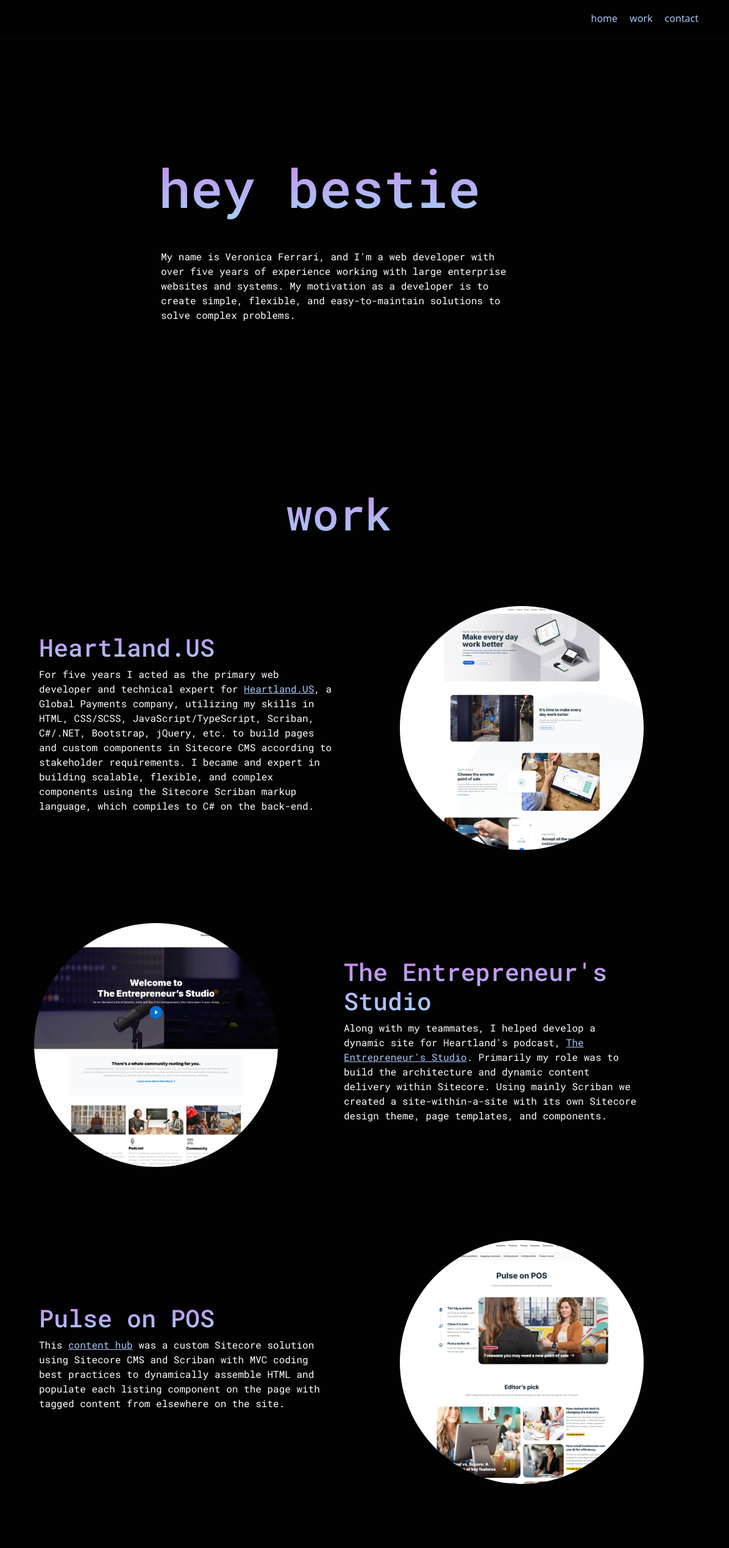
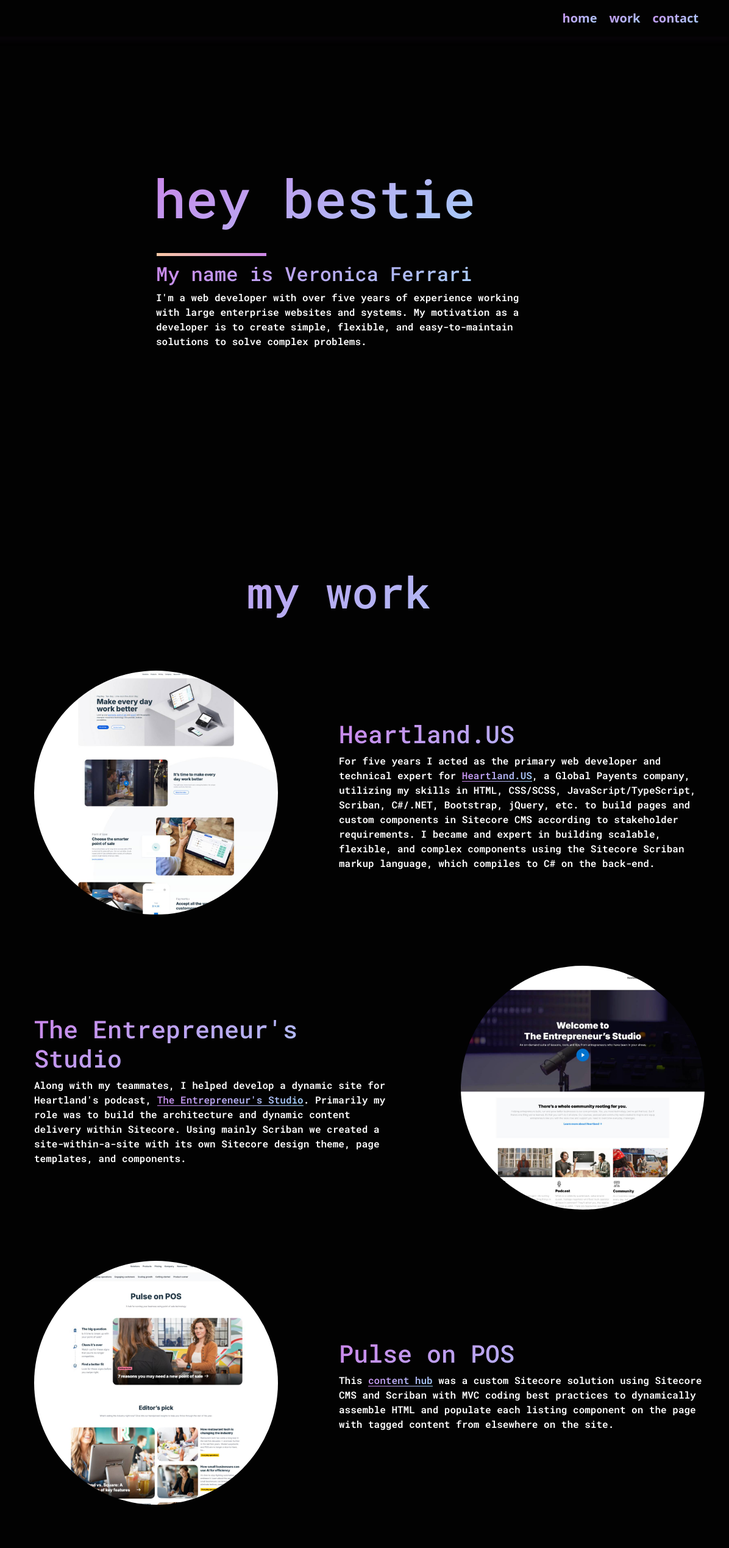
Before and after one commit to voenyx/vferrari.dev, a plain HTML site: page index.html in a window 1280 px wide. Shown: the top 2539 px of the page at 61% size, 84-1280 px from the left. Drawn offline with nearby package versions, Linux system fonts and the light colour scheme.

Commit message:
mobile and ready-to-launch styles

```diff
--- a/css/main.css
+++ b/css/main.css
@@ -1,4 +1,7 @@
 @import './reset.css';
+@import './variables.css';
+
+/* variables */
 
 /* main */
 
@@ -29,33 +32,37 @@
 nav,
 footer,
 .content-wrapper {
-  padding: 0 40px;
+  padding-left: 20px;
+  padding-right: 20px;
   max-width: 1300px;
   margin: auto;
 }
 
+footer,
+section:not(:first-child) {
+  padding-top: 40px;
+}
+
+footer {
+  padding-bottom: 40px;
+}
+
 #home {
   height: 100dvh;
+  padding-top: 60px;
 }
 
 .project {
-  padding: 60px 0;
+  padding: 30px 0;
   align-items: center;
 }
 
 .project img {
   width: 100%;
-  max-width: 100%;
+  max-width: 400px;
+  margin: 0 auto;
   height: auto;
   border-radius: 100%;
-}
-
-.project:nth-child(even) .img-container {
-  order: 2;
-}
-
-.project:nth-child(even) .txt-container {
-  order: 1;
 }
 
 /* text */
@@ -71,52 +78,94 @@
   color: white;
 }
 
+p,
+a {
+  font-weight: 600;
+}
+
 h1,
 h2,
-h3 {
-  background: linear-gradient(179deg, #cb85ea, #a2d5fb);
+h3,
+a,
+.text-gradient {
+  background: var(--gradient);
+  color: transparent;
+  background-clip: text;
   -webkit-background-clip: text;
+}
+
+a:hover {
+  background: var(--gradient-reverse);
   background-clip: text;
-  color: transparent;
+  -webkit-background-clip: text;
 }
 
 h1 {
-  font-size: 5.5rem;
-  margin-left: -4px;
+  font-size: 3rem;
+  margin-left: -3px;
 }
 
 h2 {
-  font-size: 4.5rem;
+  font-size: 2rem;
 }
 
 h3 {
-  font-size: 2.5rem;
+  font-size: 1.5rem;
 }
 
-.text-gradient {
-  background: linear-gradient(179deg, #cb85ea, #a2d5fb);
-  -webkit-background-clip: text;
-  background-clip: text;
-  color: transparent;
+h2.intro:before {
+  display: block;
+  position: relative;
+  content: '';
+  height: 5px;
+  width: 30%;
+  top: -10px;
+  left: 1px;
+  background: var(--gradient-reverse);
+  background-clip: content-box;
+  -webkit-background-clip: content-box;
 }
 
 /* links */
 
-.nav-menu a {
-  padding: 0 10px;
+ul.nav-menu {
+  margin: 0;
+  padding: 0;
+  list-style-type: none;
 }
 
-a {
-  color: #a9c7f8;
+ul.nav-menu a {
+  padding: 0 10px;
+  font-size: 1.25rem;
 }
 
-a:hover {
-  color: #d779ea;
+a.menu-link {
+  display: block;
+  text-decoration: none;
 }
 
-.jump-link {
+a.text-link {
+  display: inline-block;
+  position: relative;
+}
+
+a.text-link:after {
   display: block;
-  text-decoration: none;
+  position: absolute;
+  content: '';
+  height: 1px;
+  width: 100%;
+  bottom: 2px;
+  left: 0;
+  background: var(--gradient);
+  background-clip: content-box;
+  -webkit-background-clip: content-box;
+}
+
+a.text-link:hover:after {
+  background: var(--gradient-reverse);
+  background-clip: content-box;
+  -webkit-background-clip: content-box;
 }
 
 .social-icon {
@@ -127,3 +176,58 @@
   width: 50px;
   height: 50px;
 }
+
+.social-icon a .hover-svg {
+  display: none;
+}
+
+.social-icon a:hover .hover-svg {
+  display: block;
+}
+
+.social-icon a:hover .default-svg {
+  display: none;
+}
+
+/* media queries */
+
+@media only screen and (min-width: 768px) {
+  nav,
+  footer,
+  .content-wrapper {
+    padding-left: 40px;
+    padding-right: 40px;
+    max-width: 1300px;
+    margin: auto;
+  }
+
+  footer,
+  section:not(:first-child) {
+    padding-top: 80px;
+  }
+
+  .project {
+    padding: 30px 0;
+  }
+
+  .project:nth-of-type(even) .img-container {
+    order: 2;
+  }
+
+  .project:nth-of-type(even) .txt-container {
+    order: 1;
+  }
+
+  h1 {
+    font-size: 5.5rem;
+    margin-left: -4px;
+  }
+
+  h2:not(.intro) {
+    font-size: 4.5rem;
+  }
+
+  h3 {
+    font-size: 2.5rem;
+  }
+}
--- a/css/reset.css
+++ b/css/reset.css
@@ -50,9 +50,6 @@
   overflow-wrap: break-word;
 }
 
-p {
-  text-wrap: pretty;
-}
 h1,
 h2,
 h3,
--- /dev/null
+++ b/css/variables.css
@@ -0,0 +1,16 @@
+:root {
+  --logo-pink: #cb85ea;
+  --logo-blue: #a2d5fb;
+  /* --pink-reverse: #cb85ea; */
+  --blue-reverse: #fbc8a2;
+  --link-color: var(--logo-blue);
+  --link-hover: var(--logo-pink);
+  /* --link-color: #a9c7f8;
+  --link-hover: #d779ea; */
+  --gradient: linear-gradient(150deg, var(--logo-pink), var(--logo-blue));
+  --gradient-reverse: linear-gradient(
+    330deg,
+    var(--logo-pink),
+    var(--blue-reverse)
+  );
+}
--- a/index.html
+++ b/index.html
@@ -3,7 +3,11 @@
   <head>
     <!-- metadata -->
     <title>Veronica Ferrari, Web Developer</title>
+    <meta
+      name="description"
+      content="Professional web developer with experience working on large enterprise websites" />
     <link rel="icon" type="image/svg+xml" href="./assets/logo.svg" />
+    <meta name="viewport" content="width=device-width, initial-scale=1" />
 
     <!-- fonts -->
     <link rel="preconnect" href="https://fonts.googleapis.com" />
@@ -31,65 +35,77 @@
             height="40"
             alt="gothic-stylized capital letter 'V' with a soft pink-to-blue color gradient" />
         </div>
-        <div class="nav-menu col-10 justify-content-end">
-          <a href="#home" class="jump-link">home</a>
-          <a href="#work" class="jump-link">work</a>
-          <a href="#contact" class="jump-link">contact</a>
-        </div>
+        <ul class="nav-menu col-10 justify-content-end">
+          <li><a href="#home" class="menu-link">home</a></li>
+          <li><a href="#work" class="menu-link">work</a></li>
+          <li><a href="#contact" class="menu-link">contact</a></li>
+        </ul>
       </nav>
     </header>
 
     <div class="content-wrapper">
       <section id="home" class="justify-content-center align-items-center">
-        <div class="col-6 px-2">
+        <div class="col-12 col-md-10 col-xl-6">
           <h1 class="mb-5">hey bestie</h1>
+          <h2 class="intro">My name is Veronica Ferrari</h2>
           <p>
-            My name is Veronica Ferrari, and I'm a web developer with over five
-            years of experience working with large enterprise websites and
-            systems. My motivation as a developer is to create simple, flexible,
-            and easy-to-maintain solutions to solve complex problems.
+            I'm a web developer with over five years of experience working with
+            large enterprise websites and systems. My motivation as a developer
+            is to create simple, flexible, and easy-to-maintain solutions to
+            solve complex problems.
           </p>
         </div>
       </section>
 
       <section id="work">
-        <h2 class="col-12 text-center mb-5">work</h2>
+        <h2 class="col-12 text-center py-5">my work</h2>
         <div class="project">
-          <div class="img-container col-4 offset-1">
+          <div class="img-container col-10 col-md-4 offset-1 pb-4">
             <img
               src="./assets/images/heartland-us.jpg"
-              width="200"
-              height="200"
+              width="400"
+              height="400"
               alt="screenshot of heartland.us" />
           </div>
-          <div class="txt-container col-5 offset-1 px-2">
+          <div class="txt-container col-12 col-md-6 offset-md-1">
             <h3>Heartland.US</h3>
             <p>
               For five years I acted as the primary web developer and technical
-              expert for <a href="https://www.Heartland.US">Heartland.US</a>, a
-              Global Payments company, utilizing my skills in HTML, CSS/SCSS,
-              JavaScript/TypeScript, Scriban, C#/.NET, Bootstrap, jQuery, etc.
-              to build pages and custom components in Sitecore CMS according to
-              stakeholder requirements. I became and expert in building
-              scalable, flexible, and complex components using the Sitecore
-              Scriban markup language, which compiles to C# on the back-end.
+              expert for
+              <a
+                href="https://www.Heartland.US"
+                class="text-link"
+                rel="noopener, noreferrer"
+                target="_blank"
+                >Heartland.US</a
+              >, a Global Payents company, utilizing my skills in HTML,
+              CSS/SCSS, JavaScript/TypeScript, Scriban, C#/.NET, Bootstrap,
+              jQuery, etc. to build pages and custom components in Sitecore CMS
+              according to stakeholder requirements. I became and expert in
+              building scalable, flexible, and complex components using the
+              Sitecore Scriban markup language, which compiles to C# on the
+              back-end.
             </p>
           </div>
         </div>
         <div class="project">
-          <div class="img-container col-4 offset-1">
+          <div class="img-container col-10 col-md-4 offset-1 pb-4">
             <img
               src="./assets/images/en-studio.jpg"
-              width="200"
-              height="200"
+              width="400"
+              height="400"
               alt="screenshot of heartland.us" />
           </div>
-          <div class="txt-container col-5 offset-1 px-2">
+          <div class="txt-container col-12 col-md-6 offset-md-1">
             <h3>The Entrepreneur's Studio</h3>
             <p>
               Along with my teammates, I helped develop a dynamic site for
               Heartland's podcast,
-              <a href="https://www.heartland.us/resources/entrepreneurs-studio"
+              <a
+                href="https://www.heartland.us/resources/entrepreneurs-studio"
+                class="text-link"
+                rel="noopener, noreferrer"
+                target="_blank"
                 >The Entrepreneur's Studio</a
               >. Primarily my role was to build the architecture and dynamic
               content delivery within Sitecore. Using mainly Scriban we created
@@ -99,18 +115,22 @@
           </div>
         </div>
         <div class="project">
-          <div class="img-container col-4 offset-1">
+          <div class="img-container col-10 col-md-4 offset-1 pb-4">
             <img
               src="./assets/images/pulse-on-pos.jpg"
-              width="200"
-              height="200"
+              width="400"
+              height="400"
               alt="screenshot of heartland.us" />
           </div>
-          <div class="txt-container col-5 offset-1 px-2">
+          <div class="txt-container col-12 col-md-6 offset-md-1">
             <h3>Pulse on POS</h3>
             <p>
               This
-              <a href="https://www.heartland.us/resources/entrepreneurs-studio"
+              <a
+                href="https://www.heartland.us/resources/pulse-on-pos"
+                class="text-link"
+                rel="noopener, noreferrer"
+                target="_blank"
                 >content hub</a
               >
               was a custom Sitecore solution using Sitecore CMS and Scriban with
@@ -123,15 +143,16 @@
       </section>
     </div>
   </body>
-  <footer id="contact" class="justify-content-center py-5">
+  <footer id="contact" class="justify-content-center">
     <h2 class="col-12 text-center py-5">get in touch:</h2>
     <div class="social-icons">
       <div class="social-icon">
         <a
-          href="www.linkedin.com/in/vnyx"
+          href="https://www.linkedin.com/in/vnyx"
           class="d-inline-block"
           target="_blank">
           <svg
+            class="hover-svg"
             aria-hidden="true"
             focusable="false"
             data-prefix="fab"
@@ -139,8 +160,33 @@
             role="img"
             xmlns="http://www.w3.org/2000/svg"
             viewBox="0 0 448 512">
+            <defs>
+              <linearGradient id="grad2" x1="0%" x2="100%" y1="21%" y2="79%">
+                <stop offset="0%" stop-color="#fbc8a2" />
+                <stop offset="100%" stop-color="#cb85ea" />
+              </linearGradient>
+            </defs>
             <path
-              fill="currentColor"
+              fill="url(#grad2)"
+              d="M100.28 448H7.4V148.9h92.88zM53.79 108.1C24.09 108.1 0 83.5 0 53.8a53.79 53.79 0 0 1 107.58 0c0 29.7-24.1 54.3-53.79 54.3zM447.9 448h-92.68V302.4c0-34.7-.7-79.2-48.29-79.2-48.29 0-55.69 37.7-55.69 76.7V448h-92.78V148.9h89.08v40.8h1.3c12.4-23.5 42.69-48.3 87.88-48.3 94 0 111.28 61.9 111.28 142.3V448z"></path>
+          </svg>
+          <svg
+            class="default-svg"
+            aria-hidden="true"
+            focusable="false"
+            data-prefix="fab"
+            data-icon="linkedin-in"
+            role="img"
+            xmlns="http://www.w3.org/2000/svg"
+            viewBox="0 0 448 512">
+            <defs>
+              <linearGradient id="grad1" x1="0%" x2="100%" y1="21%" y2="79%">
+                <stop offset="0%" stop-color="#cb85ea" />
+                <stop offset="100%" stop-color="#a2d5fb" />
+              </linearGradient>
+            </defs>
+            <path
+              fill="url(#grad1)"
               d="M100.28 448H7.4V148.9h92.88zM53.79 108.1C24.09 108.1 0 83.5 0 53.8a53.79 53.79 0 0 1 107.58 0c0 29.7-24.1 54.3-53.79 54.3zM447.9 448h-92.68V302.4c0-34.7-.7-79.2-48.29-79.2-48.29 0-55.69 37.7-55.69 76.7V448h-92.78V148.9h89.08v40.8h1.3c12.4-23.5 42.69-48.3 87.88-48.3 94 0 111.28 61.9 111.28 142.3V448z"></path>
           </svg>
         </a>
@@ -151,6 +197,7 @@
           class="d-inline-block"
           target="_blank">
           <svg
+            class="hover-svg"
             aria-hidden="true"
             focusable="false"
             data-prefix="fab"
@@ -158,8 +205,33 @@
             role="img"
             xmlns="http://www.w3.org/2000/svg"
             viewBox="0 0 496 512">
+            <defs>
+              <linearGradient id="grad4" x1="0%" x2="100%" y1="21%" y2="79%">
+                <stop offset="0%" stop-color="#fbc8a2" />
+                <stop offset="100%" stop-color="#cb85ea" />
+              </linearGradient>
+            </defs>
             <path
-              fill="currentColor"
+              fill="url(#grad4)"
+              d="M165.9 397.4c0 2-2.3 3.6-5.2 3.6-3.3.3-5.6-1.3-5.6-3.6 0-2 2.3-3.6 5.2-3.6 3-.3 5.6 1.3 5.6 3.6zm-31.1-4.5c-.7 2 1.3 4.3 4.3 4.9 2.6 1 5.6 0 6.2-2s-1.3-4.3-4.3-5.2c-2.6-.7-5.5.3-6.2 2.3zm44.2-1.7c-2.9.7-4.9 2.6-4.6 4.9.3 2 2.9 3.3 5.9 2.6 2.9-.7 4.9-2.6 4.6-4.6-.3-1.9-3-3.2-5.9-2.9zM244.8 8C106.1 8 0 113.3 0 252c0 110.9 69.8 205.8 169.5 239.2 12.8 2.3 17.3-5.6 17.3-12.1 0-6.2-.3-40.4-.3-61.4 0 0-70 15-84.7-29.8 0 0-11.4-29.1-27.8-36.6 0 0-22.9-15.7 1.6-15.4 0 0 24.9 2 38.6 25.8 21.9 38.6 58.6 27.5 72.9 20.9 2.3-16 8.8-27.1 16-33.7-55.9-6.2-112.3-14.3-112.3-110.5 0-27.5 7.6-41.3 23.6-58.9-2.6-6.5-11.1-33.3 2.6-67.9 20.9-6.5 69 27 69 27 20-5.6 41.5-8.5 62.8-8.5s42.8 2.9 62.8 8.5c0 0 48.1-33.6 69-27 13.7 34.7 5.2 61.4 2.6 67.9 16 17.7 25.8 31.5 25.8 58.9 0 96.5-58.9 104.2-114.8 110.5 9.2 7.9 17 22.9 17 46.4 0 33.7-.3 75.4-.3 83.6 0 6.5 4.6 14.4 17.3 12.1C428.2 457.8 496 362.9 496 252 496 113.3 383.5 8 244.8 8zM97.2 352.9c-1.3 1-1 3.3.7 5.2 1.6 1.6 3.9 2.3 5.2 1 1.3-1 1-3.3-.7-5.2-1.6-1.6-3.9-2.3-5.2-1zm-10.8-8.1c-.7 1.3.3 2.9 2.3 3.9 1.6 1 3.6.7 4.3-.7.7-1.3-.3-2.9-2.3-3.9-2-.6-3.6-.3-4.3.7zm32.4 35.6c-1.6 1.3-1 4.3 1.3 6.2 2.3 2.3 5.2 2.6 6.5 1 1.3-1.3.7-4.3-1.3-6.2-2.2-2.3-5.2-2.6-6.5-1zm-11.4-14.7c-1.6 1-1.6 3.6 0 5.9 1.6 2.3 4.3 3.3 5.6 2.3 1.6-1.3 1.6-3.9 0-6.2-1.4-2.3-4-3.3-5.6-2z"></path>
+          </svg>
+          <svg
+            class="default-svg"
+            aria-hidden="true"
+            focusable="false"
+            data-prefix="fab"
+            data-icon="github"
+            role="img"
+            xmlns="http://www.w3.org/2000/svg"
+            viewBox="0 0 496 512">
+            <defs>
+              <linearGradient id="grad3" x1="0%" x2="100%" y1="21%" y2="79%">
+                <stop offset="0%" stop-color="#cb85ea" />
+                <stop offset="100%" stop-color="#a2d5fb" />
+              </linearGradient>
+            </defs>
+            <path
+              fill="url(#grad3)"
               d="M165.9 397.4c0 2-2.3 3.6-5.2 3.6-3.3.3-5.6-1.3-5.6-3.6 0-2 2.3-3.6 5.2-3.6 3-.3 5.6 1.3 5.6 3.6zm-31.1-4.5c-.7 2 1.3 4.3 4.3 4.9 2.6 1 5.6 0 6.2-2s-1.3-4.3-4.3-5.2c-2.6-.7-5.5.3-6.2 2.3zm44.2-1.7c-2.9.7-4.9 2.6-4.6 4.9.3 2 2.9 3.3 5.9 2.6 2.9-.7 4.9-2.6 4.6-4.6-.3-1.9-3-3.2-5.9-2.9zM244.8 8C106.1 8 0 113.3 0 252c0 110.9 69.8 205.8 169.5 239.2 12.8 2.3 17.3-5.6 17.3-12.1 0-6.2-.3-40.4-.3-61.4 0 0-70 15-84.7-29.8 0 0-11.4-29.1-27.8-36.6 0 0-22.9-15.7 1.6-15.4 0 0 24.9 2 38.6 25.8 21.9 38.6 58.6 27.5 72.9 20.9 2.3-16 8.8-27.1 16-33.7-55.9-6.2-112.3-14.3-112.3-110.5 0-27.5 7.6-41.3 23.6-58.9-2.6-6.5-11.1-33.3 2.6-67.9 20.9-6.5 69 27 69 27 20-5.6 41.5-8.5 62.8-8.5s42.8 2.9 62.8 8.5c0 0 48.1-33.6 69-27 13.7 34.7 5.2 61.4 2.6 67.9 16 17.7 25.8 31.5 25.8 58.9 0 96.5-58.9 104.2-114.8 110.5 9.2 7.9 17 22.9 17 46.4 0 33.7-.3 75.4-.3 83.6 0 6.5 4.6 14.4 17.3 12.1C428.2 457.8 496 362.9 496 252 496 113.3 383.5 8 244.8 8zM97.2 352.9c-1.3 1-1 3.3.7 5.2 1.6 1.6 3.9 2.3 5.2 1 1.3-1 1-3.3-.7-5.2-1.6-1.6-3.9-2.3-5.2-1zm-10.8-8.1c-.7 1.3.3 2.9 2.3 3.9 1.6 1 3.6.7 4.3-.7.7-1.3-.3-2.9-2.3-3.9-2-.6-3.6-.3-4.3.7zm32.4 35.6c-1.6 1.3-1 4.3 1.3 6.2 2.3 2.3 5.2 2.6 6.5 1 1.3-1.3.7-4.3-1.3-6.2-2.2-2.3-5.2-2.6-6.5-1zm-11.4-14.7c-1.6 1-1.6 3.6 0 5.9 1.6 2.3 4.3 3.3 5.6 2.3 1.6-1.3 1.6-3.9 0-6.2-1.4-2.3-4-3.3-5.6-2z"></path>
           </svg>
         </a>
```
Also changed, not shown: assets/icons/github.svg (deleted), assets/icons/linkedin.svg (deleted).
